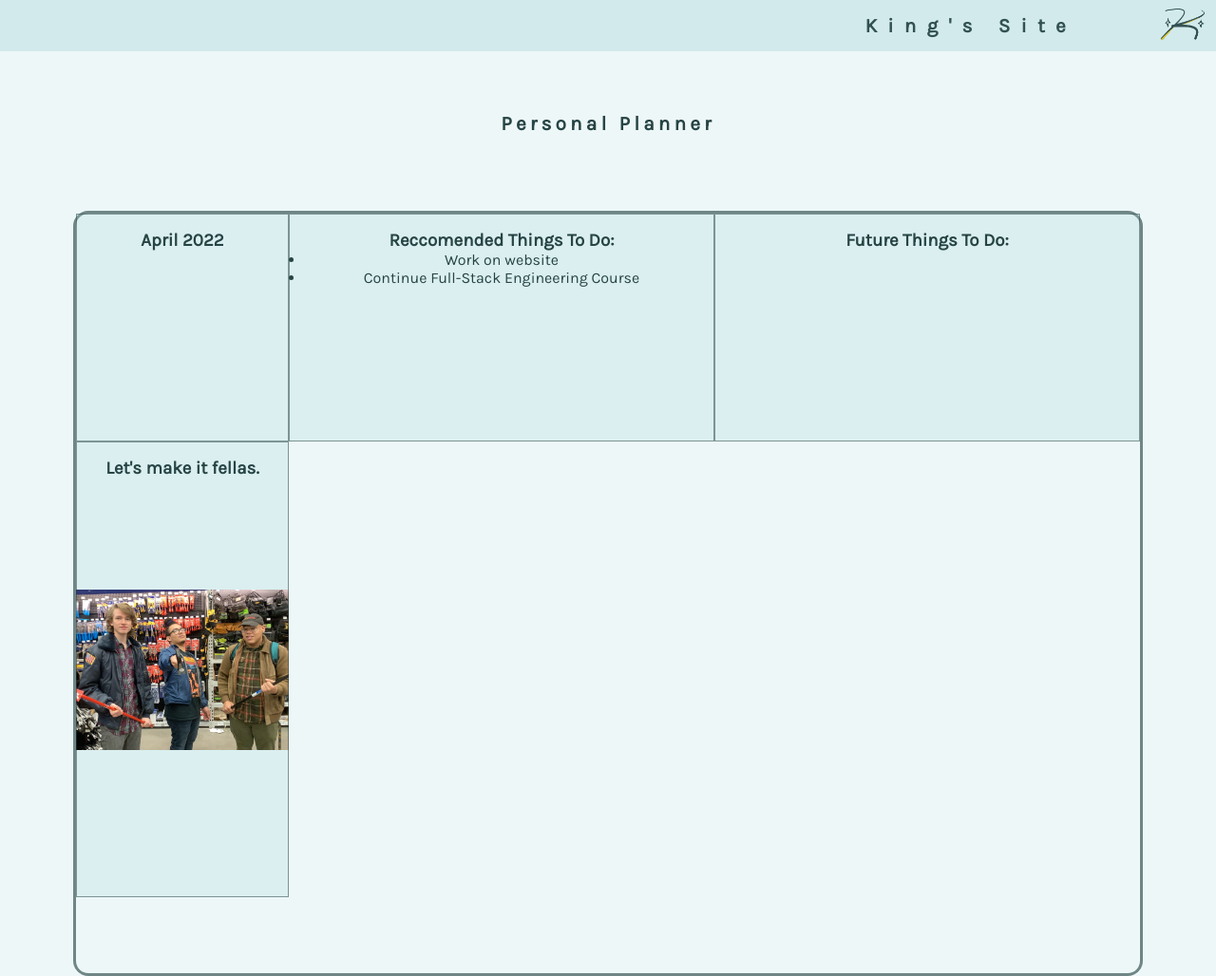
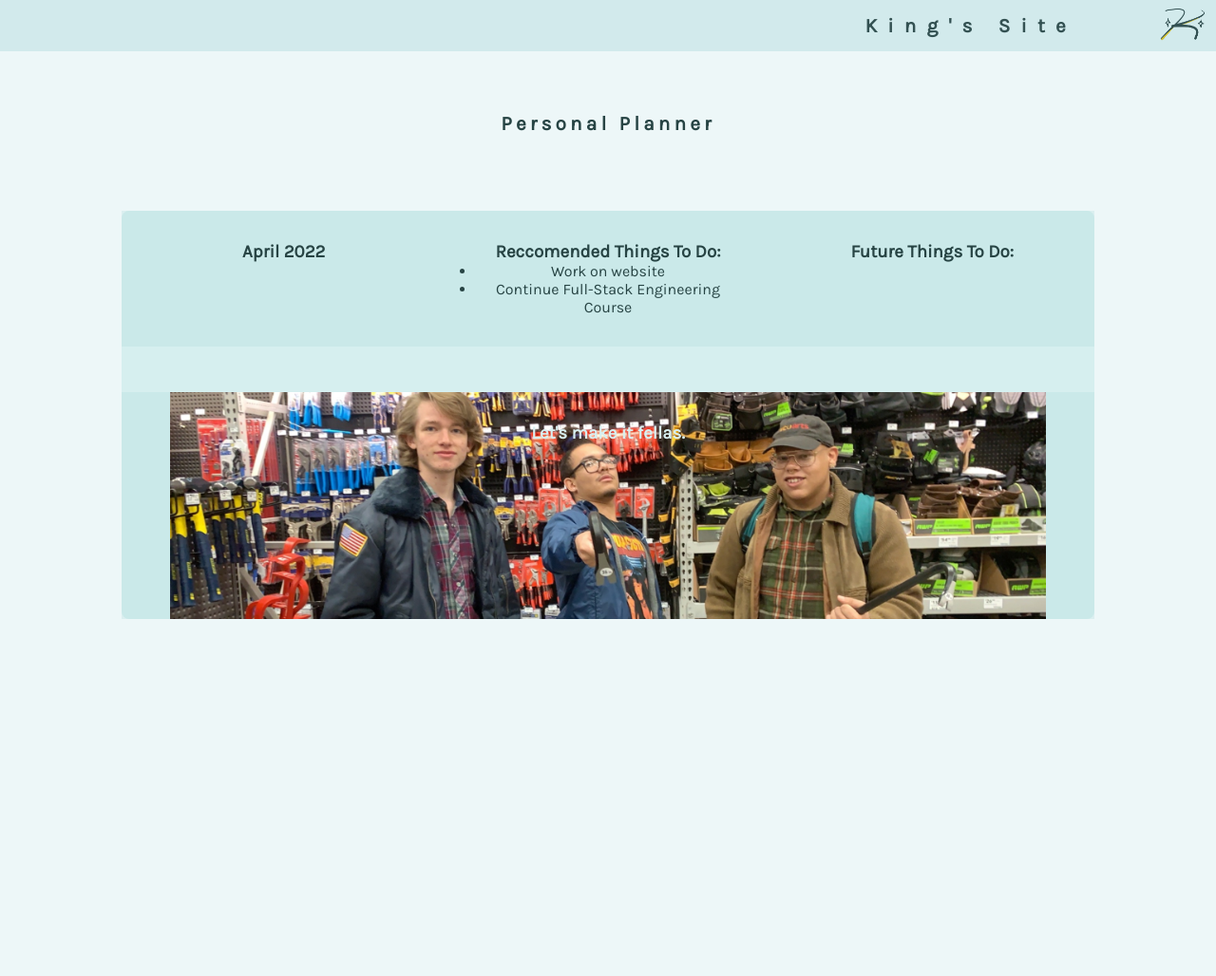
Before and after one commit to KingAr12/KingAr12.github.io, a plain HTML site: page kingsubsites/planner.html in a window 1280 px wide. Shown: the whole page at 95% size. After the commit the page ends 800 px from the top, so only its background shows below. Drawn offline with Linux system fonts and the light colour scheme.

Commit message:
push updated PSwith (planner) to github: v.065

```diff
--- a/kingsubsites/planner.css
+++ b/kingsubsites/planner.css
@@ -56,26 +56,29 @@ section.intro h2 {
 
 
 section.plgrid {
-
     margin: 5em auto;
-    border: 3px solid rgba(39, 68, 68, 0.626);
-    border-radius: 1em;
+    background-color: rgba(160, 218, 218, 0.292);
+    border-radius: .5em;
     display: grid;
-    grid-template: 30% 60%  / 20% 40% 40%;
-    height: 50em;
-    width: 70em;
+    grid-template: 3fr 5fr  / 1fr 1fr 1fr;
+    gap: 3em 0em;
+    width: 80%;
 }
 
 .box {
-    border: .5px solid rgba(39, 68, 68, 0.527);
     background-color: rgba(158, 209, 211, 0.229);
     text-align: center;
-    padding: 1em;
+    padding: 2em;
 }
 
 .d {
     background-image: url('../imgs/richmondlowes.JPG');
-    background-position: center;
-    background-size: 150%;
+    background-position: center 20%;
+    background-size: 90%;
     background-repeat: no-repeat;
+    grid-column: 1 / 4;
 }
+
+.d h3 {
+    color:rgb(216, 239, 240);
+}
```
